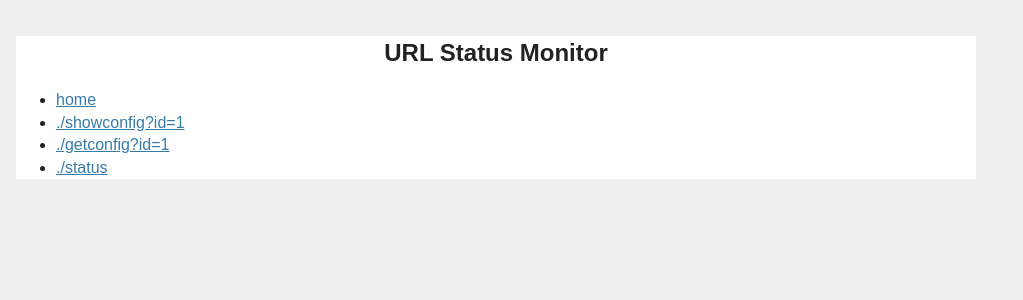
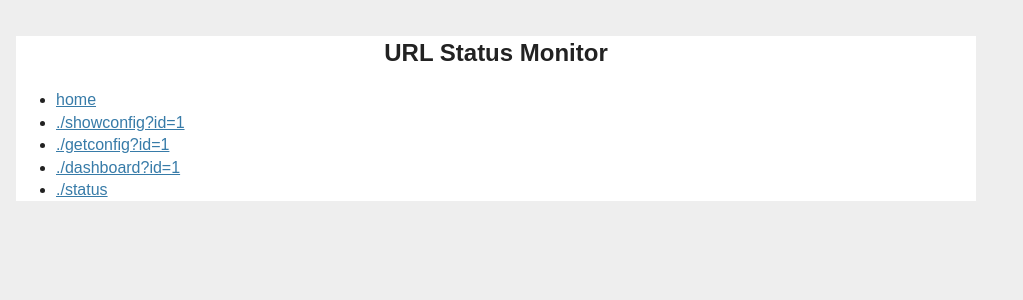
Before and after one commit to drkvogel/url-status-monitor, a Flask app: page /dashboard in a window 1280 px wide. Shown: the top 300 px of the page, without its empty margins (0-1023 px from the left). Run offline with Flask 2, Linux system fonts and the light colour scheme; data comes from the database, SQL or seed files in the repository; data that the repository does not hold is empty.

Commit message:
add dashboard to navbar

```diff
--- a/server/templates/navbar.html
+++ b/server/templates/navbar.html
@@ -3,5 +3,6 @@
         <!-- <li><a href="./config">./config</a></li> -->
         <li><a href="./showconfig?id=1">./showconfig?id=1</a></li>
         <li><a href="./getconfig?id=1">./getconfig?id=1</a></li>
+        <li><a href="./dashboard?id=1">./dashboard?id=1</a></li>
         <li><a href="./status">./status</a></li>
     </ul>
```
